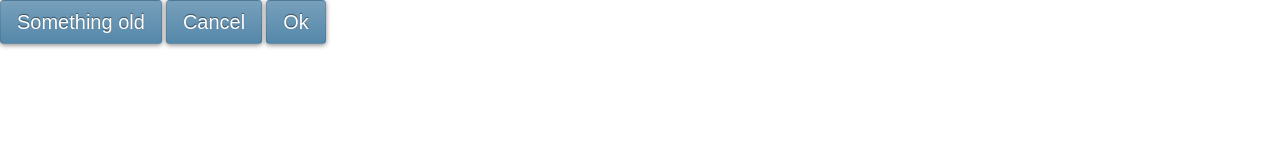
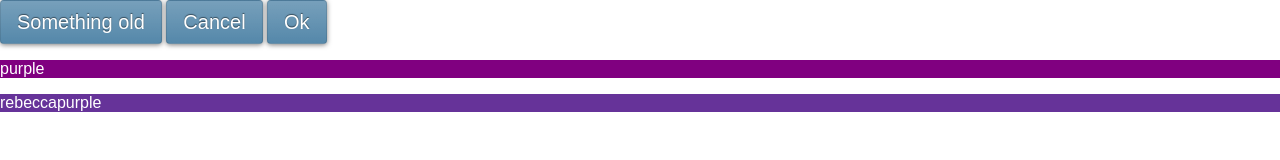
Before and after one commit to AgtLucas/anywhere, a website: page index.html in a window 1280 px wide. Drawn offline with nearby package versions, Linux system fonts and the light colour scheme; files that its build step writes are made by us from their sources.

Commit message:
CSS variables are awesome!

```diff
--- a/index.html
+++ b/index.html
@@ -9,5 +9,13 @@
   <button class="button">Something old</button>
   <button class="button button--cancel">Cancel</button>
   <button class="button button--ok">Ok</button>
+
+  <ul>
+    <li>purple</li>
+  </ul>
+
+  <ol>
+    <li>rebeccapurple</li>
+  </ol>
 </body>
 </html>
--- a/src/css/config/base.css
+++ b/src/css/config/base.css
@@ -1,5 +1,6 @@
 html {
   font-size: 16px;
+  font-family: Avenir, sans-serif;
   box-sizing: border-box;
 }
 
@@ -13,3 +14,23 @@ body {
   margin: 0;
   padding: 0;
 }
+
+ul,
+ol {
+  list-style: none;
+  padding: 0;
+}
+
+/* VERY COOL! */
+ul {
+  --accent-color: purple;
+}
+
+ol {
+  --accent-color: rebeccapurple;
+}
+
+li {
+  background: var(--accent-color);
+  color: white;
+}
```
